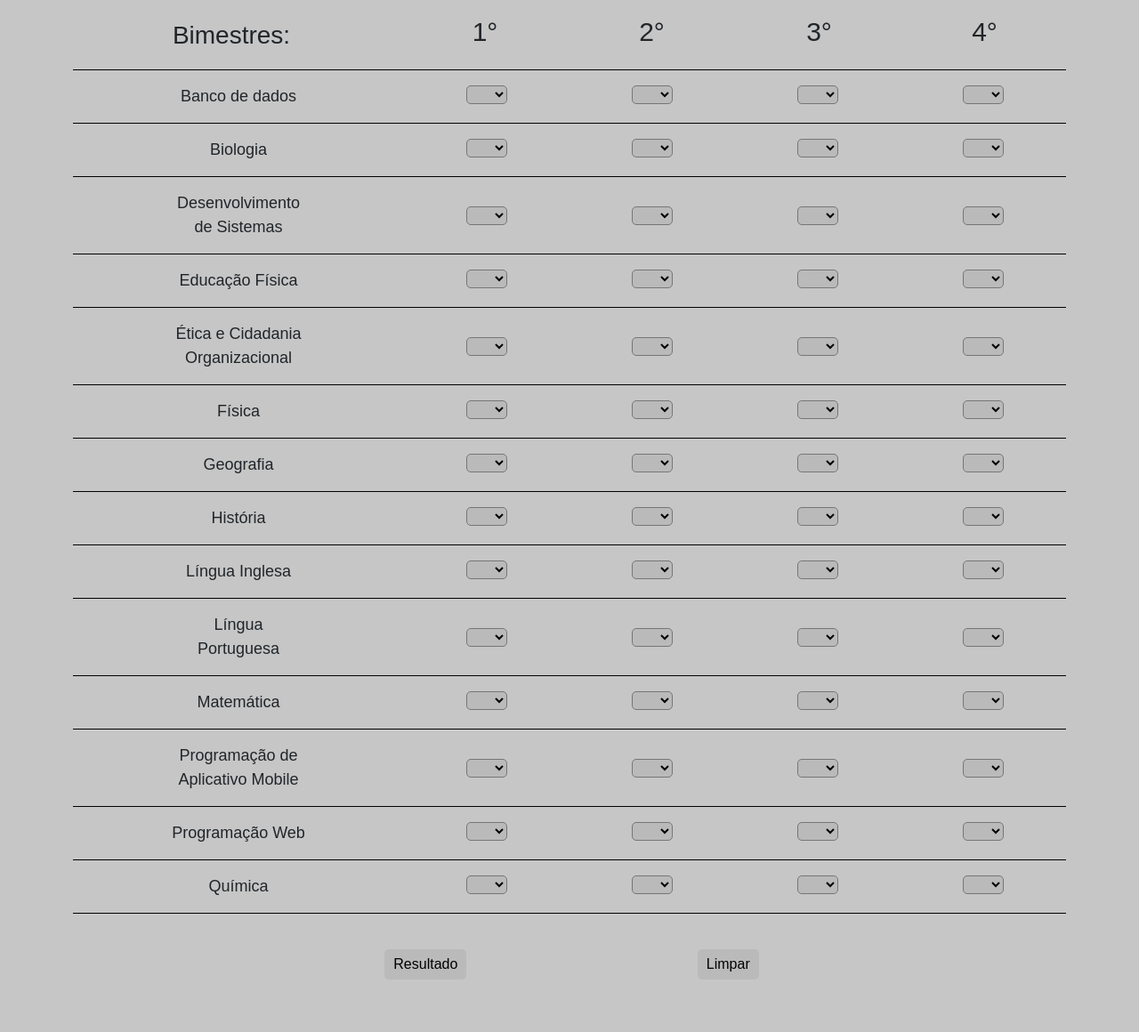
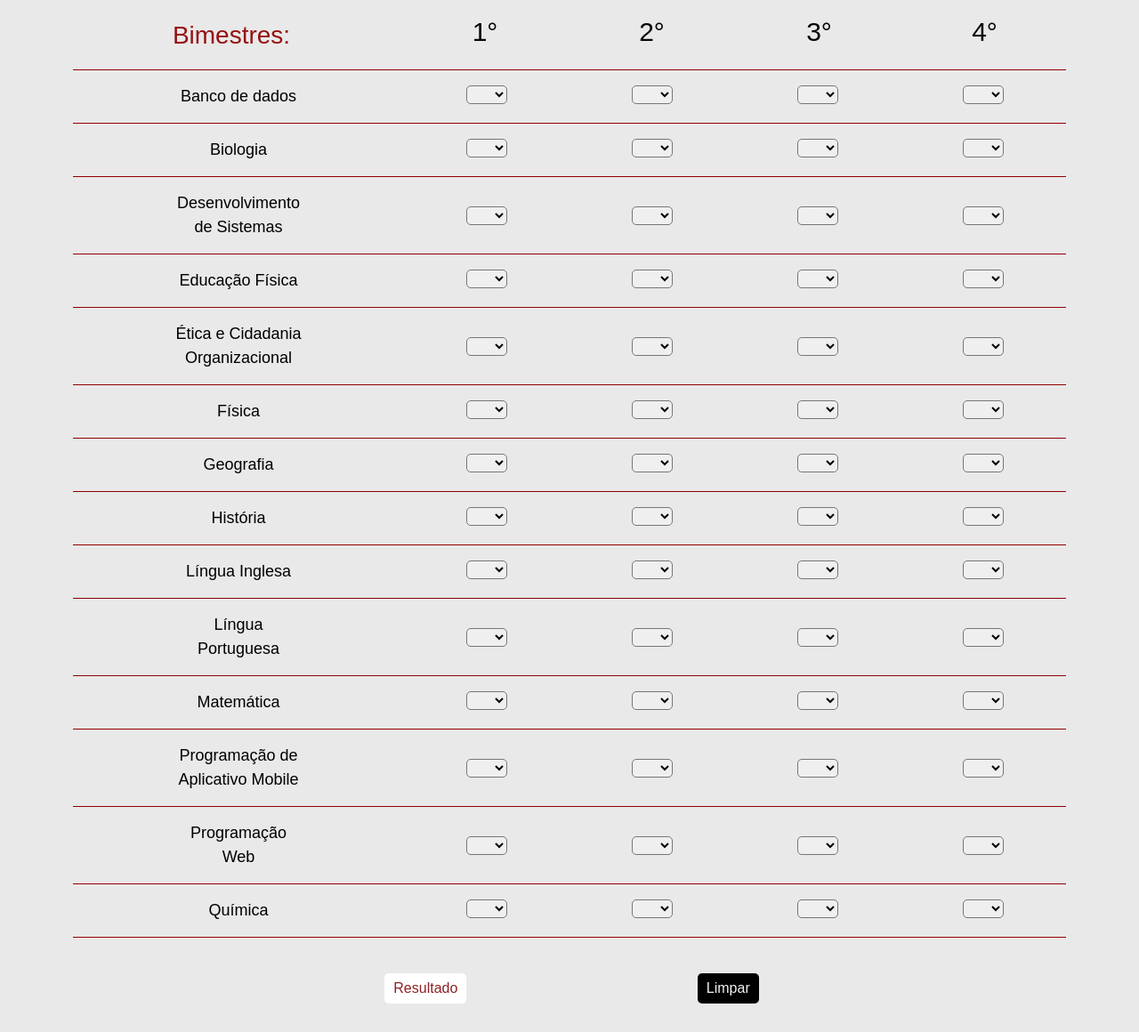
Before and after one commit to RdgsPedro/Controlador-De-Men-es, a website: page www/index.html in a window 1280 px wide. Shown: the part 62-1222 px from the top of the page at 89% size. Before the commit the page ends 1195 px from the top, so only its background shows below. Drawn offline with nearby package versions, Linux system fonts and the light colour scheme; a web font is replaced by a local one.

Commit message:
Menção

```diff
--- a/www/css/style.css
+++ b/www/css/style.css
@@ -1 +1,84 @@
-/**/
+ @font-face {
+        font-family: 'Overpass';
+        src: url('/www/css/MadimiOne-Regular.ttf') format('truetype');
+    }
+    h1{
+        background-image: linear-gradient(rgb(146, 0, 0), rgb(233, 233, 233));
+        color: white;
+    }
+    body {
+        font-family: 'Overpass', sans-serif;
+        background-color: rgb(233, 233, 233);
+      background-size: cover;
+      background-position: left;
+      background-repeat: no-repeat;
+        margin: 0;
+    }
+    h6 {
+        color: rgb(5, 5, 5);
+        font-size: 30px;
+    }
+    .fb {
+        margin-left: -17px;
+    }
+    .sb {
+        margin-left: -5px;
+    }
+    .tb {
+        margin-left: -9px;
+    }
+    hr {
+
+        width: ;
+        color: rgb(146, 0, 0);
+        opacity: 1;
+        margin-left: ;
+    }
+    p {
+        color: rgb(0, 0, 0);
+        white-space: pre;
+        font-size: 18px;
+    }
+    button {
+      display: inline-block;
+      padding: 5px 10px;
+      font-size: 16px;
+      text-align: center;
+      text-decoration: none;
+      cursor: pointer;
+      outline: none;
+      border: none;
+      border-radius: 5px;
+      color: rgb(245, 243, 243);
+      background-color: #000000;
+      transition: background-color 0.3s ease;
+
+    }
+    h3 {
+        color: rgb(150, 17, 17);
+    }
+    button:hover {
+      background-color: rgb(143, 34, 34);
+      color: rgb(119, 119, 119);
+    }
+    .botao{
+        position: relative;
+      left: -125px;
+      background-color: white;
+      color: rgb(143, 34, 34);
+    }
+    .bottao {
+        position: relative;
+      left: 130px;
+    }
+    h3 {
+        position: relative;
+        top: 5px;
+    }
+    #xl {
+        position: relative;
+        top: 16px;
+    }
+    select {
+        border-radius: 5px;
+    }
--- a/www/index.html
+++ b/www/index.html
@@ -50,81 +50,6 @@
 
     </script>
 </head>
-<style>
-    @font-face {
-        font-family: 'Overpass';
-        src: url('/www/css/MadimiOne-Regular.ttf') format('truetype');
-    }
-    body {
-        font-family: 'Overpass', sans-serif;
-        background-color: #c6c6c6;
-      background-size: cover;
-      background-position: left;
-      background-repeat: no-repeat;
-        margin: 0;
-    }
-    h6 {
-        font-size: 30px;
-    }
-    .fb {
-        margin-left: -17px;
-    }
-    .sb {
-        margin-left: -5px;
-    }
-    .tb {
-        margin-left: -9px;
-    }
-    hr {
-        width: ;
-        color: black;
-        opacity: 1;
-        margin-left: ;
-    }
-    p {
-        background-color: ;
-        white-space: pre;
-        font-size: 18px;
-    }
-    button {
-      display: inline-block;
-      padding: 5px 10px;
-      font-size: 16px;
-      text-align: center;
-      text-decoration: none;
-      cursor: pointer;
-      outline: none;
-      border: none;
-      border-radius: 5px;
-      color: black;
-      background-color: #bababa;
-      transition: background-color 0.3s ease;
-
-    }
-    button:hover {
-      background-color: orange;
-    }
-    .botao{
-        position: relative;
-      left: -125px;
-    }
-    .bottao {
-        position: relative;
-      left: 130px;
-    }
-    h3 {
-        position: relative;
-        top: 5px;
-    }
-    #xl {
-        position: relative;
-        top: 16px;
-    }
-    select {
-        border-radius: 5px;
-        background-color: #bababa;
-    }
-</style>
 <body>
 	<center><h1>Controlador de Menções </h1></center>
     <br>
@@ -679,10 +604,10 @@
 <div class="container text-center">
   <div class="row">
       <div class="col-4">
-      <p>Programação Web</p>
+      <p>Programação<br>Web</p>
     </div>
     <div class="col-2">
-      <select name="PW" class="mencoes">
+      <select name="PW" class="mencoes" id="xl">
             <option value="NA"></option>
             <option value="MB">MB</option>
             <option value="B">B</option>
@@ -691,7 +616,7 @@
           </select>
     </div>
     <div class="col-2">
-      <select name="PW" class="mencoes">
+      <select name="PW" class="mencoes" id="xl">
             <option value="NA"></option>
             <option value="MB">MB</option>
             <option value="B">B</option>
@@ -700,7 +625,7 @@
           </select>
     </div>
     <div class="col-2">
-      <select name="PW" class="mencoes">
+      <select name="PW" class="mencoes" id="xl">
             <option value="NA"></option>
             <option value="MB">MB</option>
             <option value="B">B</option>
@@ -709,7 +634,7 @@
           </select>
     </div>
     <div class="col-2">
-       <select name="PW" class="mencoes">
+       <select name="PW" class="mencoes" id="xl">
             <option value="NA"></option>
             <option value="MB">MB</option>
             <option value="B">B</option>
```
